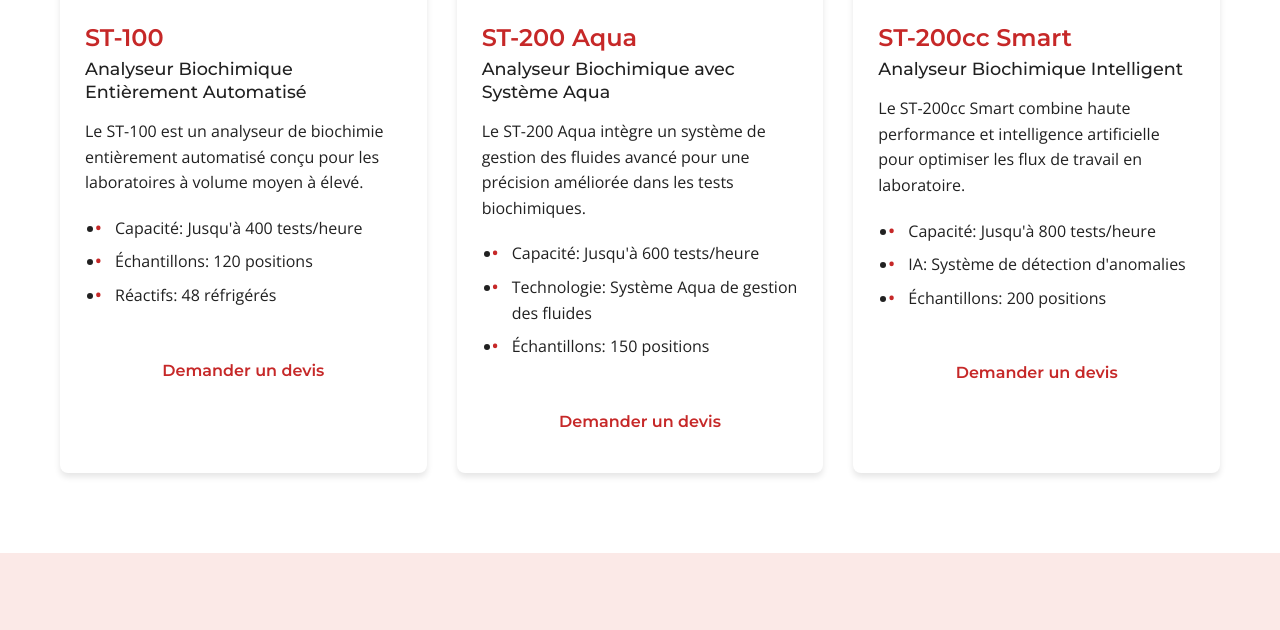
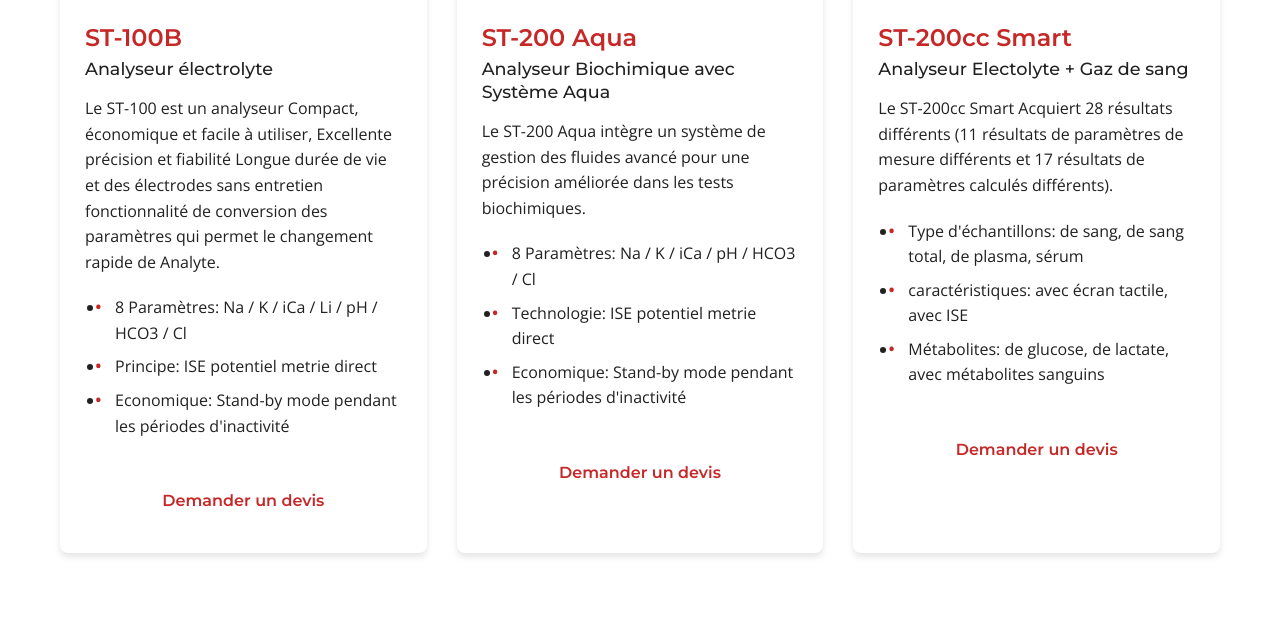
Before and after one commit to asso-bit/Dslab-website, a website: page products.html in a window 1280 px wide. Shown: the part 1247-1877 px from the top of the page. Drawn offline with nearby package versions, Linux system fonts and the light colour scheme.

Commit message:
Update products.html

```diff
--- a/products.html
+++ b/products.html
@@ -82,13 +82,13 @@
                             <img src="https://img.medicalexpo.fr/images_me/photo-mg/115734-12399917.jpg" alt="Sensa Core ST-100">
                         </div>
                         <div class="product-content">
-                            <h3>ST-100</h3>
-                            <h4>Analyseur Biochimique Entièrement Automatisé</h4>
-                            <p>Le ST-100 est un analyseur de biochimie entièrement automatisé conçu pour les laboratoires à volume moyen à élevé.</p>
+                            <h3>ST-100B</h3>
+                            <h4>Analyseur électrolyte</h4>
+                            <p>Le ST-100 est un analyseur Compact, économique et facile à utiliser, Excellente précision et fiabilité Longue durée de vie et des électrodes sans entretien fonctionnalité de conversion des paramètres qui permet le changement rapide de Analyte.</p>
                             <ul>
-                                <li>Capacité: Jusqu'à 400 tests/heure</li>
-                                <li>Échantillons: 120 positions</li>
-                                <li>Réactifs: 48 réfrigérés</li>
+                                <li>8 Paramètres: Na / K / iCa / Li / pH / HCO3 / Cl</li>
+                                <li>Principe: ISE potentiel metrie direct</li>
+                                <li>Economique: Stand-by mode pendant les périodes d'inactivité</li>
                             </ul>
                             <a href="index.html#contact" class="cta-button">Demander un devis</a>
                         </div>
@@ -103,9 +103,9 @@
                             <h4>Analyseur Biochimique avec Système Aqua</h4>
                             <p>Le ST-200 Aqua intègre un système de gestion des fluides avancé pour une précision améliorée dans les tests biochimiques.</p>
                             <ul>
-                                <li>Capacité: Jusqu'à 600 tests/heure</li>
-                                <li>Technologie: Système Aqua de gestion des fluides</li>
-                                <li>Échantillons: 150 positions</li>
+                                <li>8 Paramètres: Na / K / iCa / pH / HCO3 / Cl</li>
+                                <li>Technologie: ISE potentiel metrie direct</li>
+                                <li>Economique: Stand-by mode pendant les périodes d'inactivité</li>
                             </ul>
                             <a href="index.html#contact" class="cta-button">Demander un devis</a>
                         </div>
@@ -117,12 +117,12 @@
                         </div>
                         <div class="product-content">
                             <h3>ST-200cc Smart</h3>
-                            <h4>Analyseur Biochimique Intelligent</h4>
-                            <p>Le ST-200cc Smart combine haute performance et intelligence artificielle pour optimiser les flux de travail en laboratoire.</p>
+                            <h4>Analyseur Electolyte + Gaz de sang</h4>
+                            <p>Le ST-200cc Smart Acquiert 28 résultats différents (11 résultats de paramètres de mesure différents et 17 résultats de paramètres calculés différents).</p>
                             <ul>
-                                <li>Capacité: Jusqu'à 800 tests/heure</li>
-                                <li>IA: Système de détection d'anomalies</li>
-                                <li>Échantillons: 200 positions</li>
+                                <li>Type d'échantillons: de sang, de sang total, de plasma, sérum</li>
+                                <li>caractéristiques: avec écran tactile, avec ISE</li>
+                                <li>Métabolites: de glucose, de lactate, avec métabolites sanguins</li>
                             </ul>
                             <a href="index.html#contact" class="cta-button">Demander un devis</a>
                         </div>
@@ -152,8 +152,8 @@
                             <p>Le DH-615 est un analyseur d'hématologie entièrement automatisé capable de différencier 5 populations de globules blancs.</p>
                             <ul>
                                 <li>Paramètres: 35 paramètres + 3 histogrammes</li>
-                                <li>Vitesse: Jusqu'à 60 échantillons/heure</li>
-                                <li>Échantillon: Sang capillaire ou veineux</li>
+                                <li>Vitesse: Jusqu'à 100 échantillons/heure</li>
+                                <li>Échantillon: Sang total ou capillaire</li>
                             </ul>
                             <a href="index.html#contact" class="cta-button">Demander un devis</a>
                         </div>
@@ -169,7 +169,7 @@
                             <p>Le DH-76 est un analyseur d'hématologie compact idéal pour les petits laboratoires et les cliniques.</p>
                             <ul>
                                 <li>Paramètres: 29 paramètres + 3 histogrammes</li>
-                                <li>Vitesse: Jusqu'à 30 échantillons/heure</li>
+                                <li>Vitesse: Jusqu'à 70 échantillons/heure</li>
                                 <li>Encombrement: Design compact</li>
                             </ul>
                             <a href="index.html#contact" class="cta-button">Demander un devis</a>
@@ -201,7 +201,7 @@
                             <h4>Economic, Compact, Intuitive</h4>
                             <p>Le Dymind DF-55 est un analyseur d'hématologie automatique compact, conçu pour effectuer une différenciation en 5 populations (5-part diff) des globules blancs. Il est reconnu pour être une solution fiable et économique pour les laboratoires de petite et moyenne taille</p>
                             <ul>
-                                <li>Paramètres: 27 paramètres + 3 histogrammes</li>
+                                <li>Paramètres: 29 paramètres + 3 histogrammes</li>
                                 <li>Vitesse: Jusqu'à 60 tests/heure</li>
                                 <li>Méthode: Méthoded'impédance électrique pour les tests de comptage RBC/PLT et Cytométrie en flux laser pour la différenciation des WBC</li>
                             </ul>
```
